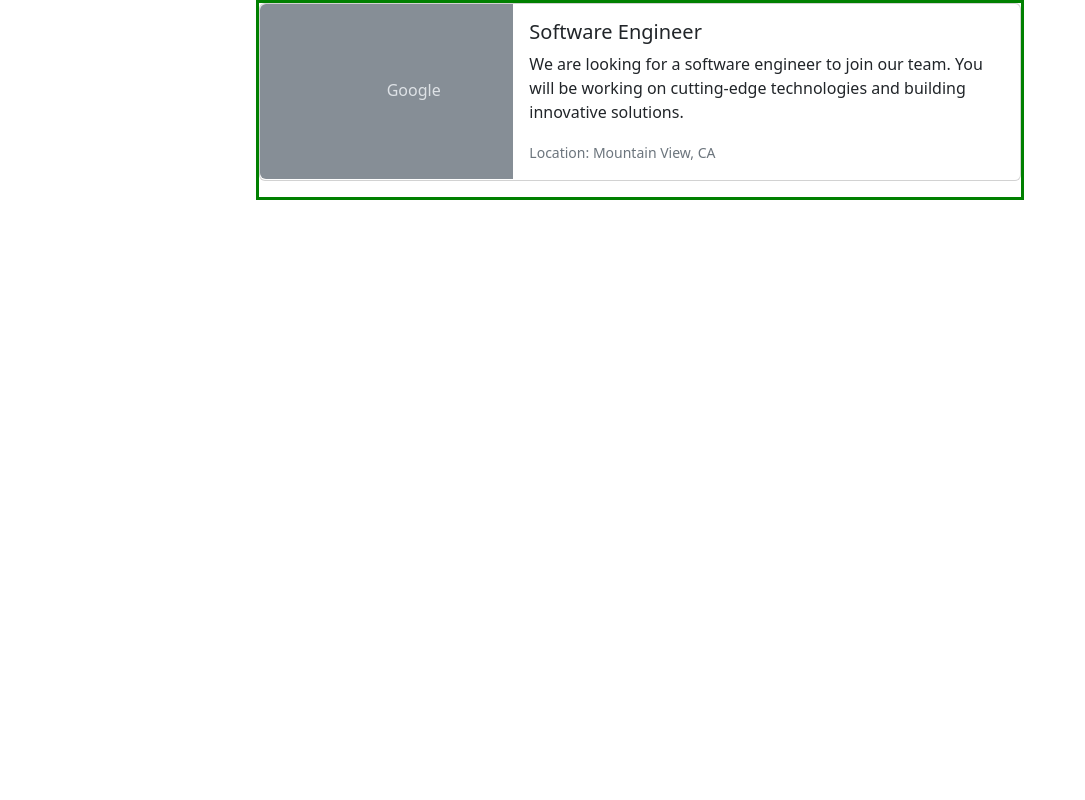
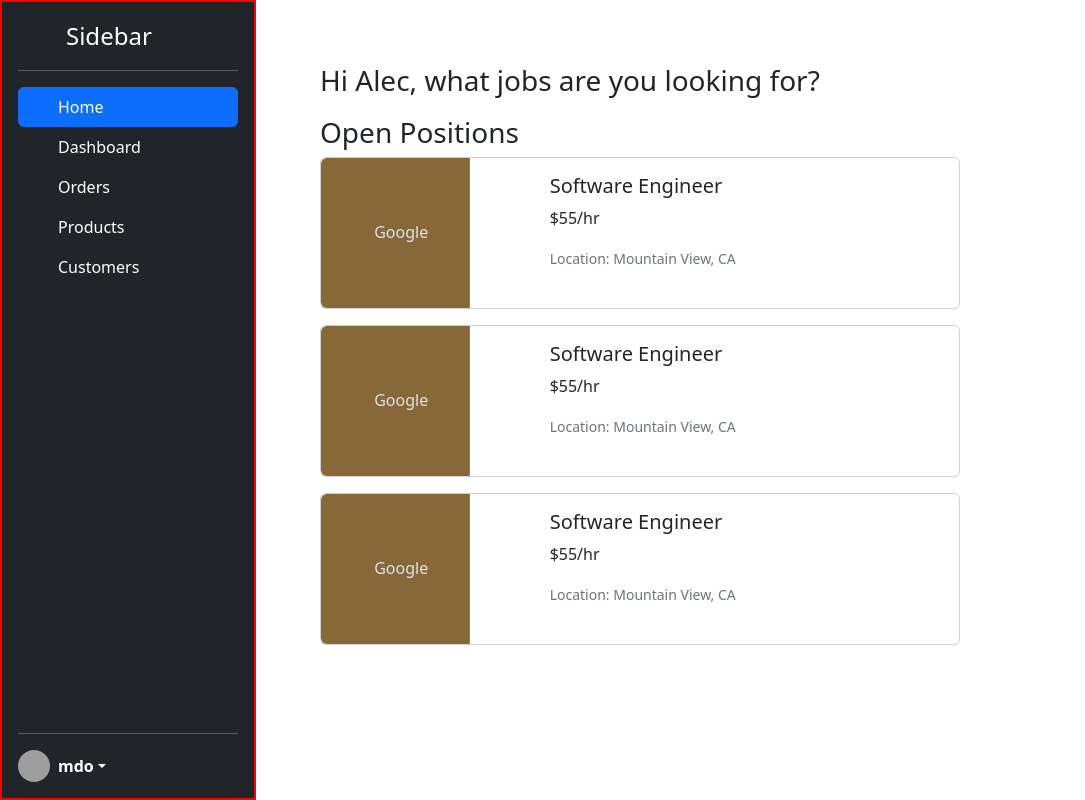
Before and after one commit to stalukdar7/nwHacks-frontend, a React (Create React App) app in the folder frontend/: page / in a window 1280 px wide. Shown: the whole page, without its empty margins (0-1085 px from the left). Built offline with nearby package versions, Linux system fonts and the light colour scheme; grey boxes are pictures that could not be loaded.

Commit message:
added sidebar and job card list

```diff
--- a/frontend/src/App.css
+++ b/frontend/src/App.css
@@ -1,5 +1,22 @@
 .App {
   margin: 0 auto;
-  width: 60%;
-  border: 3px solid green;
+  width: 50%;
+  min-height: 100%;
 }
+
+.SideNav {
+  float: left;
+  width: 20%;
+  height: 100vh;
+  border: 2px red solid;
+}
+
+.JobBoard {
+  float: left;
+  width: 100%;
+  margin-top: 10px;
+}
+
+.welcomeMessage {
+  padding-top: 8vh;
+}
--- a/frontend/src/App.js
+++ b/frontend/src/App.js
@@ -1,10 +1,22 @@
 import './App.css';
 import JobBoard from './components/JobBoard';
+import SideNav from './components/SideNav';
+
 
 function App() {
   return (
-    <div className="App">
-      <JobBoard />
+    <div>
+      <div className="SideNav">
+        <SideNav />
+      </div>
+      <div className="App">
+        <div className="content">
+          <h3 className="welcomeMessage"> Hi Alec, what jobs are you looking for?</h3>
+          <div className="JobBoard">
+            <JobBoard />
+          </div>
+        </div>
+      </div>
     </div>
   );
 }
--- a/frontend/src/components/JobBoard.js
+++ b/frontend/src/components/JobBoard.js
@@ -3,12 +3,27 @@
 
 const JobBoard = () => {
 return (
-    <div>
+    <div className="jobCardList">
+        <h3>Open Positions</h3>
         <JobCard
             company="Google"
             position="Software Engineer"
             location="Mountain View, CA"
-            description="We are looking for a software engineer to join our team. You will be working on cutting-edge technologies and building innovative solutions."
+            salary="$55/hr"
+        />
+
+        <JobCard
+            company="Google"
+            position="Software Engineer"
+            location="Mountain View, CA"
+            salary="$55/hr"
+        />
+
+        <JobCard
+            company="Google"
+            position="Software Engineer"
+            location="Mountain View, CA"
+            salary="$55/hr"
         />
     </div>
     );
--- a/frontend/src/components/JobCard.js
+++ b/frontend/src/components/JobCard.js
@@ -1,17 +1,17 @@
 import React from "react";
 
-const JobCard = ({ company, position, location, description }) => {
+const JobCard = ({ company, position, location, salary }) => {
   return (
-    <div class="card mb-3" style={{maxWidth: '960px'}}>
+    <div class="card mb-3" style={{width: '100%'}}>
         <div class="row g-0">
         <div class="col-md-4">
-          <svg class="bd-placeholder-img img-fluid rounded-start" width="100%" height="175" xmlns="http://www.w3.org/2000/svg" role="img" aria-label="Placeholder: Image" preserveAspectRatio="xMidYMid slice" focusable="false"><title>Placeholder</title><rect width="100%" height="100%" fill="#868e96"></rect><text x="50%" y="50%" fill="#dee2e6" dy=".3em">{company}</text></svg>
+          <svg class="bd-placeholder-img img-fluid rounded-start" width="100%" height="150" xmlns="http://www.w3.org/2000/svg" role="img" aria-label="Placeholder: Image" preserveAspectRatio="xMidYMid slice" focusable="false"><title>Placeholder</title><rect width="70%" height="100%" fill="#876839"></rect><text x="25%" y="50%" fill="#dee2e6" dy=".3em">{company}</text></svg>
 
         </div>
         <div class="col-md-8">
           <div class="card-body">
             <h5 class="card-title">{position}</h5>
-            <p class="card-text">{description}</p>
+            <p class="card-text">{salary}</p>
             <p class="card-text"><small class="text-muted">Location: {location}</small></p>
           </div>
         </div>
--- /dev/null
+++ b/frontend/src/components/SideNav.js
@@ -0,0 +1,63 @@
+
+import React from "react";
+
+const SideNav = () => {
+    return (
+      <div className="d-flex flex-column flex-shrink-0 p-3 text-bg-dark" style={{width: '100%', height: '100%'}}>
+        <a href="/" className="d-flex align-items-center mb-3 mb-md-0 me-md-auto text-white text-decoration-none">
+          <svg className="bi pe-none me-2" width="40" height="32"></svg>
+          <span className="fs-4">Sidebar</span>
+        </a>
+        <hr />
+          <ul className="nav nav-pills flex-column mb-auto">
+            <li className="nav-item">
+              <a href="#" className="nav-link active" aria-current="page">
+                <svg className="bi pe-none me-2" width="16" height="16"></svg>
+                Home
+              </a>
+            </li>
+            <li>
+              <a href="#" className="nav-link text-white">
+                <svg className="bi pe-none me-2" width="16" height="16"></svg>
+                Dashboard
+              </a>
+            </li>
+            <li>
+              <a href="#" className="nav-link text-white">
+                <svg className="bi pe-none me-2" width="16" height="16"></svg>
+                Orders
+              </a>
+            </li>
+            <li>
+              <a href="#" className="nav-link text-white">
+                <svg className="bi pe-none me-2" width="16" height="16"></svg>
+                Products
+              </a>
+            </li>
+            <li>
+              <a href="#" className="nav-link text-white">
+                <svg className="bi pe-none me-2" width="16" height="16"></svg>
+                Customers
+              </a>
+            </li>
+          </ul>
+          <hr />
+          <div className="dropdown">
+            <a href="#" className="d-flex align-items-center text-white text-decoration-none dropdown-toggle" data-bs-toggle="dropdown" aria-expanded="false">
+              <img src="https://github.com/mdo.png" alt="" width="32" height="32" className="rounded-circle me-2" />
+              <strong>mdo</strong>
+            </a>
+            <ul className="dropdown-menu dropdown-menu-dark text-small shadow">
+              <li><a className="dropdown-item" href="#">New project...</a></li>
+              <li><a className="dropdown-item" href="#">Settings</a></li>
+              <li><a className="dropdown-item" href="#">Profile</a></li>
+              <li><hr className="dropdown-divider" /></li>
+              <li><a className="dropdown-item" href="#">Sign out</a></li>
+            </ul>
+          </div>
+        </div>
+    )
+}
+
+
+export default SideNav;
```
